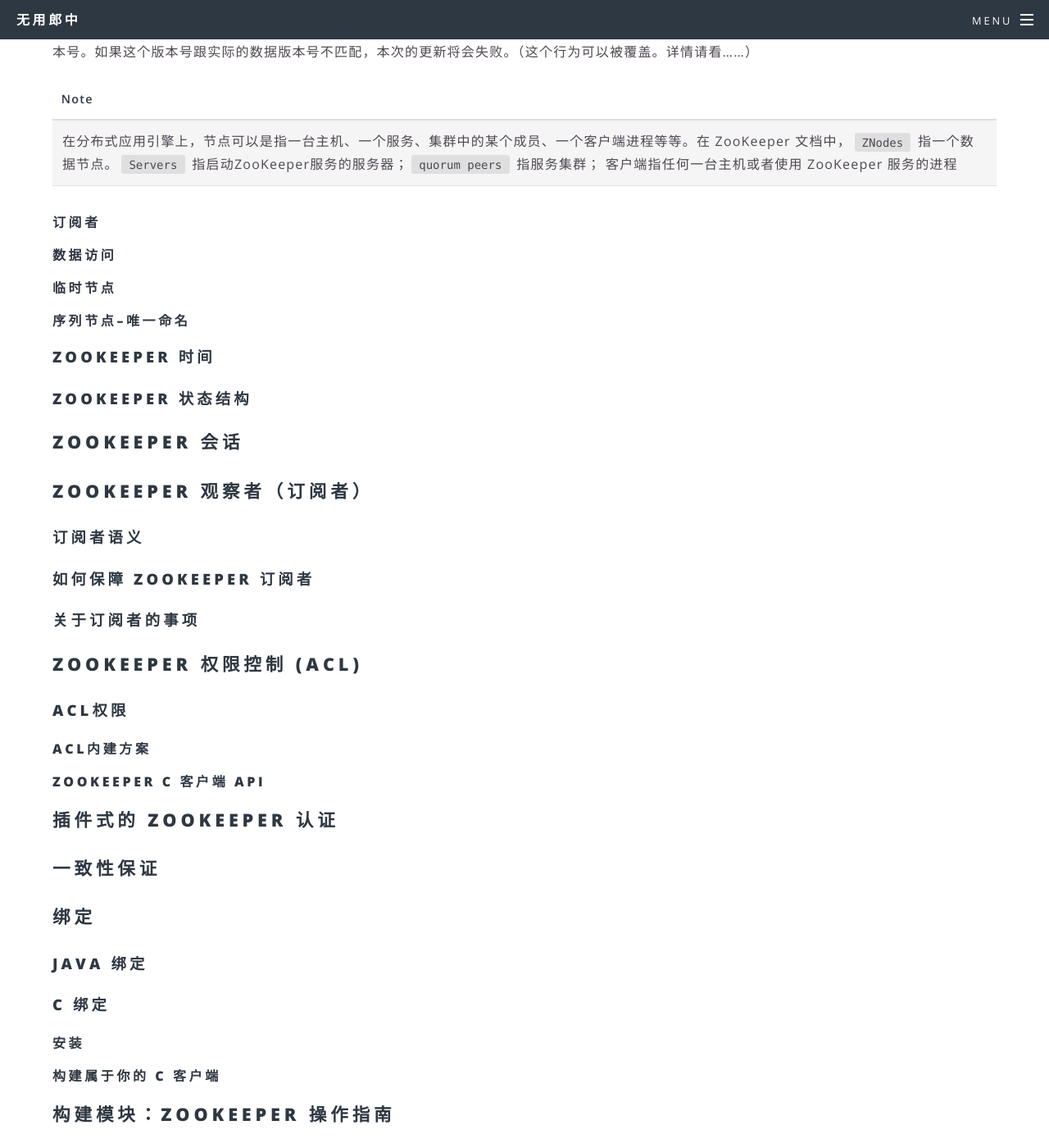
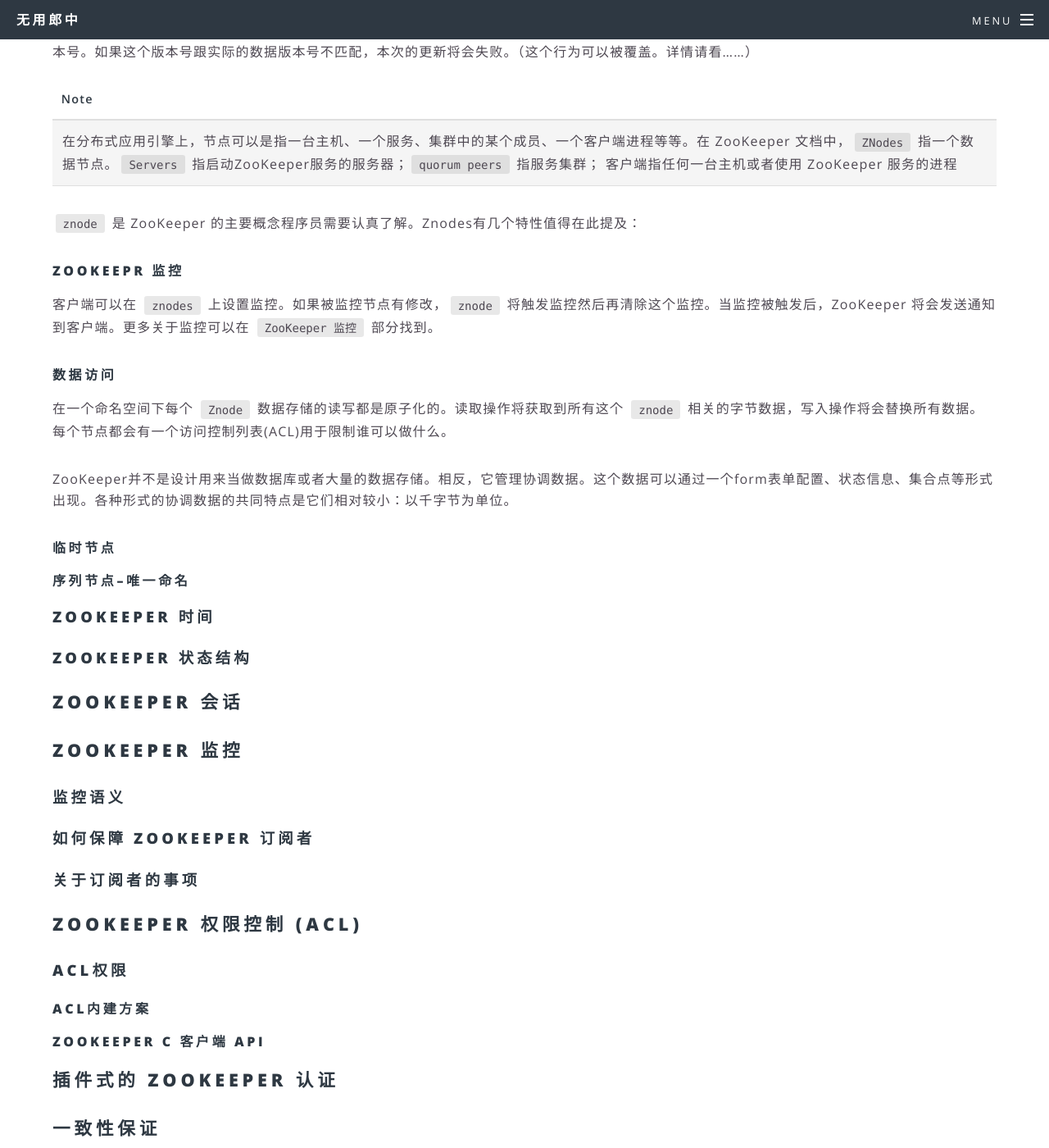
Before and after one commit to fantasylion/fantasylion.github.io, a Jekyll site: the page built from _posts/2018-03-20-zookeeper-guide-chinese.md, in a window 1280 px wide and 1400 px high, scrolled down 1554 px. Shown: the whole window at 82% size. Built offline with Jekyll 4.4.1, drawn with Linux system fonts in a browser that asks for light colours; comment, search, counter and statistics services are not loaded.

Commit message:
Update 2018-03-20-zookeeper-guide-chinese.md

```diff
--- a/_posts/2018-03-20-zookeeper-guide-chinese.md
+++ b/_posts/2018-03-20-zookeeper-guide-chinese.md
@@ -46,10 +46,14 @@
 :--- |
 在分布式应用引擎上，节点可以是指一台主机、一个服务、集群中的某个成员、一个客户端进程等等。在 ZooKeeper 文档中，`ZNodes` 指一个数据节点。`Servers` 指启动ZooKeeper服务的服务器；`quorum peers` 指服务集群； 客户端指任何一台主机或者使用 ZooKeeper 服务的进程|
 
+`znode` 是 ZooKeeper 的主要概念程序员需要认真了解。Znodes有几个特性值得在此提及：
+#### ZooKeepr 监控
+客户端可以在 `znodes` 上设置监控。如果被监控节点有修改，`znode` 将触发监控然后再清除这个监控。当监控被触发后，ZooKeeper 将会发送通知到客户端。更多关于监控可以在 `ZooKeeper 监控` 部分找到。
+#### 数据访问
+在一个命名空间下每个 `Znode` 数据存储的读写都是原子化的。读取操作将获取到所有这个 `znode` 相关的字节数据，写入操作将会替换所有数据。每个节点都会有一个访问控制列表(ACL)用于限制谁可以做什么。
 
+ZooKeeper并不是设计用来当做数据库或者大量的数据存储。相反，它管理协调数据。这个数据可以通过一个form表单配置、状态信息、集合点等形式出现。各种形式的协调数据的共同特点是它们相对较小：以千字节为单位。
 
-#### 订阅者
-#### 数据访问
 #### 临时节点
 #### 序列节点--唯一命名
 ### ZooKeeper 时间
@@ -59,8 +63,8 @@
 ## ZooKeeper 会话
 
 
-## ZooKeeper 观察者（订阅者）
-### 订阅者语义
+## ZooKeeper 监控
+### 监控语义
 ### 如何保障 ZooKeeper 订阅者
 ### 关于订阅者的事项
 
```
